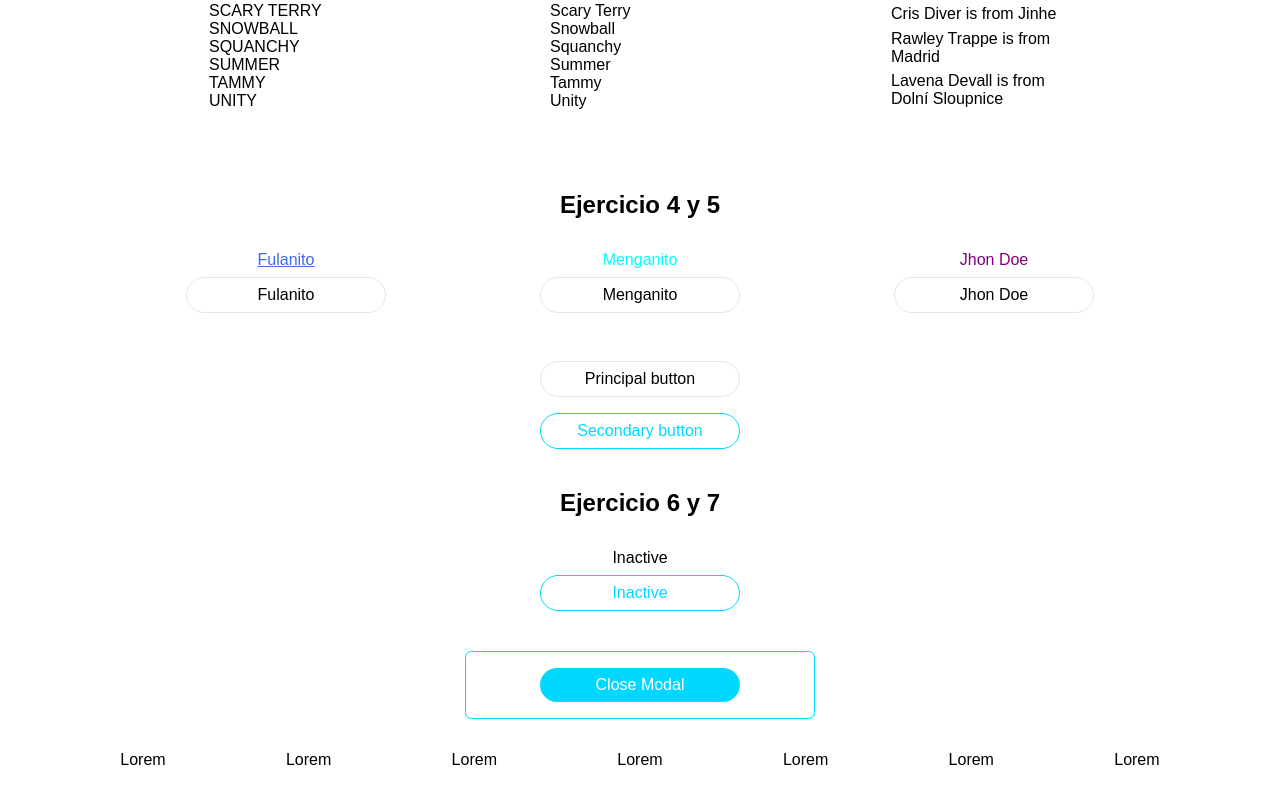
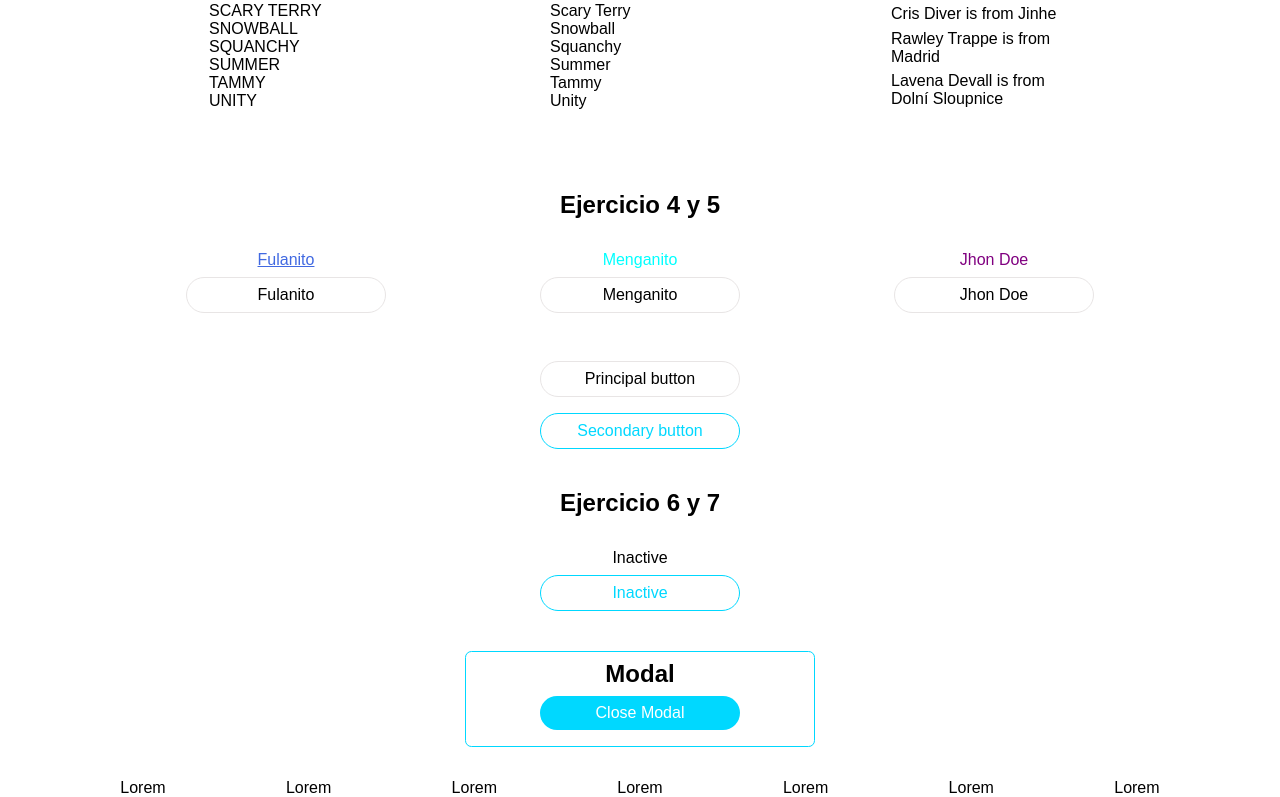
Before and after one commit to Nicolettastr/Babel-Ejercicios, a React (Vite) app: page / in a window 1280 px wide. Shown: the part 2544-3341 px from the top of the page. Before the commit the page ends 3313 px from the top, so only its background shows below. Built offline with nearby package versions, Linux system fonts and the light colour scheme.

Commit message:
changing how title is passed, from component to props

```diff
--- a/src/App.jsx
+++ b/src/App.jsx
@@ -48,8 +48,7 @@ function App() {
         <div className='d-flex m-2'>
           <h2>Ejercicio 6 y 7</h2>
             <Switch/>
-            <Ejercicio7>
-                <Title className={'modalTitle'} title={'Modal'}/>
+            <Ejercicio7 title={'Modal'}>
                 <ModalContent/>
             </Ejercicio7>
         </div>
--- a/src/components/Ejercicio7.jsx
+++ b/src/components/Ejercicio7.jsx
@@ -9,7 +9,7 @@ import '../styles/modal.css'
 
 // Cuando se pulse en el botón "Contraer", volverá al estado inicial: el botón renderizará "Mostrar" y los hijos del componente desaparecerán.
 
-const Ejercicio7 = ({children}) => {
+const Ejercicio7 = ({children, title}) => {
 
   const [open, setOpen] = useState(false)
 
@@ -19,6 +19,7 @@ const Ejercicio7 = ({children}) => {
 
   return (
     <div className='modalContainer d-flex'>
+      <h2>{title}</h2>
       <div className={`body_modal d-flex ${open ? 'modalActivated' : ''}`}>
         {children}
       </div>
```
